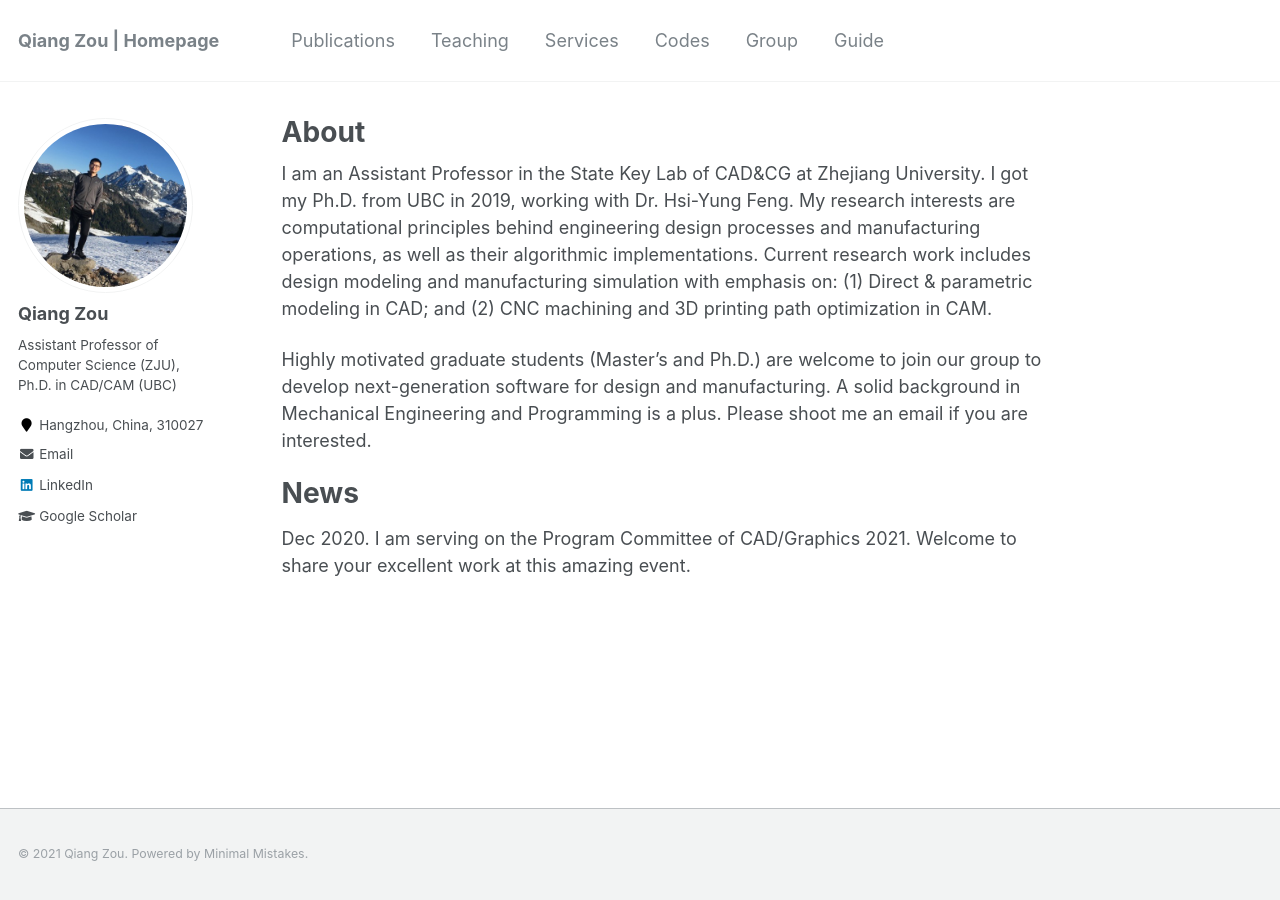
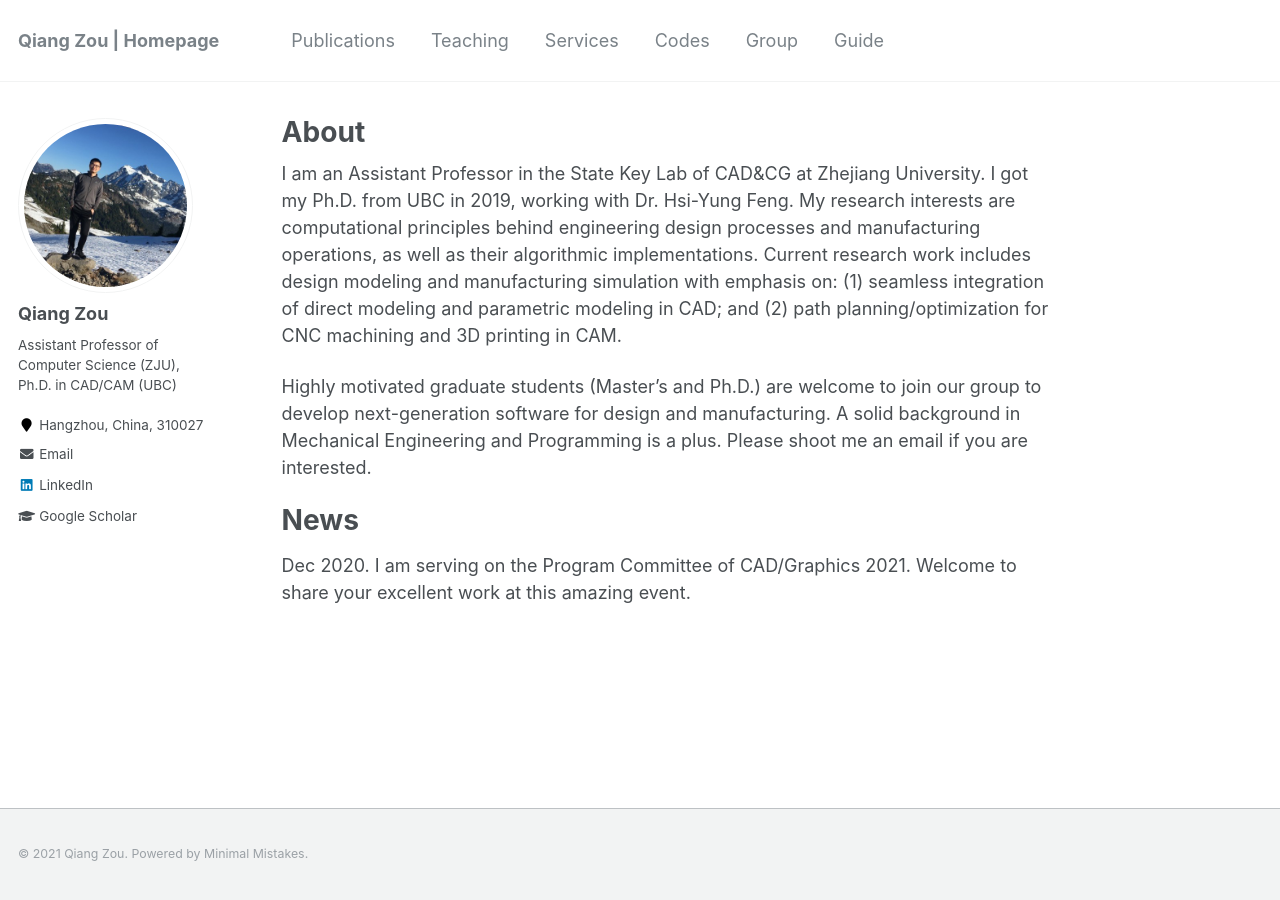
Before and after one commit to Qiang-Zou/Qiang-Zou.github.io, a Jekyll site: the page built from _pages/about.md, in a window 1280 px wide. Built offline with Jekyll 4.4.1, drawn with Linux system fonts in a browser that asks for light colours.

Commit message:
Update about.md

```diff
--- a/_pages/about.md
+++ b/_pages/about.md
@@ -8,7 +8,7 @@
   - /about.html
 ---
 
-I am an Assistant Professor in the State Key Lab of CAD&CG at Zhejiang University. I got my Ph.D. from UBC in 2019, working with Dr. Hsi-Yung Feng. My research interests are computational principles behind engineering design processes and manufacturing operations, as well as their algorithmic implementations. Current research work includes design modeling and manufacturing simulation with emphasis on: (1) Direct & parametric modeling in CAD; and (2) CNC machining and 3D printing path optimization in CAM.
+I am an Assistant Professor in the State Key Lab of CAD&CG at Zhejiang University. I got my Ph.D. from UBC in 2019, working with Dr. Hsi-Yung Feng. My research interests are computational principles behind engineering design processes and manufacturing operations, as well as their algorithmic implementations. Current research work includes design modeling and manufacturing simulation with emphasis on: (1) seamless integration of direct modeling and parametric modeling in CAD; and (2) path planning/optimization for CNC machining and 3D printing in CAM.
 
 Highly motivated graduate students (Master’s and Ph.D.) are welcome to join our group to develop next-generation software for design and manufacturing. A solid background in Mechanical Engineering and Programming is a plus. Please shoot me an email if you are interested.
 
```
